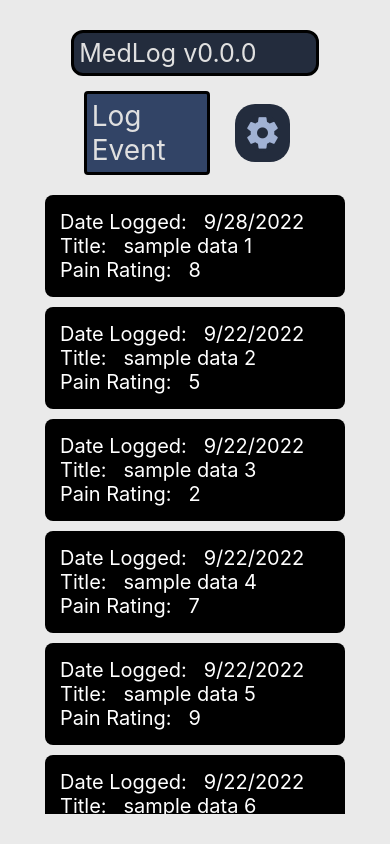
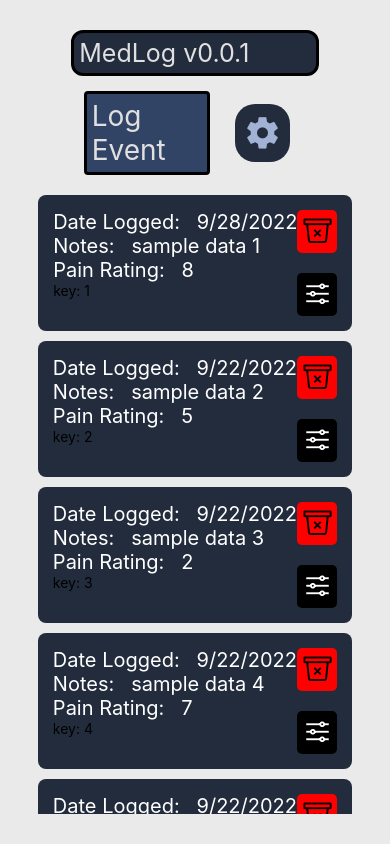
Before and after one commit to KashimaKC/MedLog, a React Native app: screen / in a window 390 px wide. Built offline with nearby package versions, Linux system fonts and the light colour scheme.

Commit message:
added settings menu and testing options

```diff
--- a/src/DataEntry.jsx
+++ b/src/DataEntry.jsx
@@ -1,6 +1,7 @@
 import { Component } from "react";
 import { View, Text, TextInput, Pressable, Alert } from "react-native";
 import { Picker } from "@react-native-picker/picker"
+import UserData from "./UserData";
 import EntryStyles from "./styles/EntryStyles"
 import Ionicons from "@expo/vector-icons/Ionicons"
 
@@ -41,8 +42,16 @@ class DataEntry extends Component {
         return today;
     }
 
+    //creating interaction with user data storage.
     _logResults = () => {
+
         this.setState({dateToLog: this._getDate()}, () => {
+            UserData.unshift({
+                id: UserData.length + 1,
+                painRating: `${this.state.painScale}`,
+                date: `${this.state.dateToLog}`,
+                notes: `${this.state.notesToLog}`});
+
             Alert.alert('Log Successful!',
             `pain: ${this.state.painScale}\ndate: ${this.state.dateToLog} \nnotes: ${this.state.notesToLog}`);
         });
--- a/src/Home.jsx
+++ b/src/Home.jsx
@@ -1,6 +1,7 @@
 import React, { Component } from "react";
-import { Text, View, TextInput, Image, ImageBackground, Pressable, Alert, FlatList } from "react-native";
-import HomeStyles from "./styles/HomeStyles"
+import { Text, View, Pressable, FlatList, TouchableWithoutFeedback, Alert } from "react-native";
+import HomeStyles from "./styles/HomeStyles";
+import FlatListStyle from "./styles/FlatListStyle";
 import USERDATA  from "./UserData";
 import UserDataList from "./UserDataList";
 import DataEntry from "./DataEntry";
@@ -15,22 +16,32 @@ class Home extends Component {
         let isInSettings = "";
 
         this.changeChild = React.createRef();
+        this.setChildRendered = React.createRef();
 
+        let refresh = false;
         let pickingComponent;
         let settingsComponent;
         this.state = {
             isPicking:isPicking,
             pickingComponent:pickingComponent,
             isInSettings: isInSettings,
-            settingsComponent: settingsComponent
+            settingsComponent: settingsComponent,
+            refresh: refresh
         };
     }
 
     _renderItem = ({ item }) => {
+
         return (
-            <UserDataList title={item.title} date={item.date} painRating={item.painRating} />
+            <UserDataList
+             notes={item.notes}
+             date={item.date}
+             painRating={item.painRating}
+             id={item.id}
+            />
         );
     }
+
 
     //alternates the state of which the log event component is rendered.
     //isPicking must be true for the parent and for the child isRendered must be true to show.
@@ -40,20 +51,21 @@ class Home extends Component {
             if (this.state.isPicking == "true") {
 
                 //mwah this is perfection thank god. please reference this again!
-                this.setState({pickingComponent: <DataEntry ref={this.changeChild}/>}, () => {
+                this.setState({pickingComponent: <DataEntry ref={this.changeChild} />}, () => {
                     this.changeChild.current._setRenderTrue();
                 });
             }
         });
     }
 
+    //same functionality as the _displayPicker function but for settings :)
     _displaySettings = () => {
 
         this.setState({isInSettings: "true"}, () => {
             if (this.state.isInSettings == "true") {
 
-                this.setState({settingsComponent: <SettingsPage />}, () => {
-
+                this.setState({settingsComponent: <SettingsPage ref={this.setChildRendered}/>}, () => {
+                    this.setChildRendered.current._setRenderTrue();
                 });
             }
         });
@@ -62,7 +74,7 @@ class Home extends Component {
     render () {
         return (
             <View style={HomeStyles.container}>
-                <Text style={HomeStyles.header}>MedLog v0.0.0</Text>
+                <Text style={HomeStyles.header}>MedLog v0.0.1</Text>
 
                 <View style={HomeStyles.navBar}>
 
@@ -79,8 +91,13 @@ class Home extends Component {
 
                 {this.state.pickingComponent}
                 {this.state.settingsComponent}
-
-                <FlatList data={USERDATA} renderItem={this._renderItem} />
+                <TouchableWithoutFeedback style={FlatListStyle.listContainer}>
+                    <FlatList
+                        data={USERDATA}
+                        renderItem={this._renderItem}
+                        keyExtractor={item => item.id}
+                        extraData={this.state.refresh}/>
+                </TouchableWithoutFeedback>
             </View>
         )
     }
--- a/src/SettingsPage.jsx
+++ b/src/SettingsPage.jsx
@@ -11,12 +11,34 @@ class SettingsPage extends Component {
         this.state = {isRendered:isRendered}
     }
 
+    _setRenderTrue = () => {
+        this.setState({isRendered: true});
+    }
+
+    _setRenderFalse = () => {
+        this.setState({isRendered: false});
+    }
+
     render() {
 
         if (this.state.isRendered == true) {
             return (
                 <View style={SettingsStyle.settingsContainer}>
-                    <Text>Test</Text>
+                    <Text style={SettingsStyle.settingsText}>Settings Page:</Text>
+                    <Text style={SettingsStyle.settingsText}>Version 0.0.1</Text>
+
+                    <View style={SettingsStyle.bottomContainer}>
+
+                        <Pressable style={SettingsStyle.backButtonContainer} onPress={this._setRenderFalse}>
+                            <Ionicons name="return-down-back-outline" style={[SettingsStyle.backButton]}/>
+                        </Pressable>
+
+                        <Pressable style={SettingsStyle.clearButtons}>
+                            <Text style={SettingsStyle.buttonContents}>Clear Data</Text>
+                            <Ionicons name="remove-circle-outline" style={[SettingsStyle.buttonContents, SettingsStyle.cancelIcon]}/>
+                        </Pressable>
+
+                    </View>
                 </View>
             );
         }
--- a/src/UserData.jsx
+++ b/src/UserData.jsx
@@ -1,33 +1,38 @@
-
 
 const USERDATA = [
     {
-        title: "sample data 1",
+		id: 1,
+        notes: "sample data 1",
         date: "9/28/2022",
         painRating: 8
     },
     {
-        title: "sample data 2",
+		id: 2,
+        notes: "sample data 2",
         date: "9/22/2022",
         painRating: 5
     },
     {
-        title: "sample data 3",
+		id: 3,
+        notes: "sample data 3",
         date: "9/22/2022",
         painRating: 2
     },
     {
-        title: "sample data 4",
+		id: 4,
+        notes: "sample data 4",
         date: "9/22/2022",
         painRating: 7
     },
     {
-        title: "sample data 5",
+		id: 5,
+        notes: "sample data 5",
         date: "9/22/2022",
         painRating: 9
     },
     {
-        title: "sample data 6",
+		id: 6,
+        notes: "sample data 6",
         date: "9/22/2022",
         painRating: 4
     }
--- a/src/UserDataList.jsx
+++ b/src/UserDataList.jsx
@@ -1,29 +1,68 @@
 import React, { Component } from "react";
-import { Text, View } from "react-native";
+import { Pressable, Text, View, Alert } from "react-native";
 import DataListStyles from "./styles/DataListStyles";
+import USERDATA from "./UserData";
+import Ionicons from "@expo/vector-icons/Ionicons"
 
 //this class exports the data cards for the user. style this to manipulate how it actually shows.
 
 class UserDataList extends Component {
     constructor(props) {
         super(props);
+
+        let entryID;
+        let isRendered = true;
+
+        this.state = {
+            entryID: entryID,
+            isRendered: isRendered
+        }
+    }
+
+    componentDidMount() {
+        this.setState({entryID: this.props.id}, () => {
+
+        });
+    }
+
+    discardEntry = () => {
+
+        this.setState({isRendered: false})
+
     }
 
     render() {
+
+        if (this.state.isRendered) {
             return (
                 <View style={DataListStyles.dataListContainer}>
+                    <View>
                         <Text style={DataListStyles.dataText}>
                             Date Logged:   {this.props.date}
                         </Text>
                         <Text style={DataListStyles.dataText}>
-                    Title:   {this.props.title}
+                            Notes:   {this.props.notes}
                         </Text>
                         <Text style={DataListStyles.dataText}>
                             Pain Rating:   {this.props.painRating}
                         </Text>
+                        <Text>
+                            key: {this.state.entryID}
+                        </Text>
+                    </View>
+
+                    <View style={DataListStyles.optionsButtonContainer}>
+                        <Pressable onPress={this.discardEntry}>
+                            <Ionicons name="trash-bin-outline" style={DataListStyles.discardButton}/>
+                        </Pressable>
+                        <Pressable>
+                            <Ionicons name="options-outline" style={DataListStyles.moreInfoButton}/>
+                        </Pressable>
+                    </View>
                 </View>
             );
         }
     }
+}
 
 export default UserDataList;
--- a/src/styles/DataListStyles.js
+++ b/src/styles/DataListStyles.js
@@ -3,15 +3,39 @@ import { StyleSheet } from "react-native";
 const DataListStyles = StyleSheet.create({
 
     dataListContainer : {
-        backgroundColor: "black",
+        display: "flex",
+        flexDirection: "row",
+        justifyContent: "space-between",
+        backgroundColor: "#232c3d",
         padding: 15,
         margin: 5,
-        width: 300,
+        minWidth: "97%",
+        maxWidth: "97%",
         borderRadius : 8
     },
     dataText : {
         fontSize : 20,
         color : "white"
+    },
+    optionsButtonContainer : {
+        display: "flex",
+        justifyContent: "space-between"
+    },
+    discardButton : {
+        marginBottom : 10,
+        color: "black",
+        backgroundColor: "red",
+        fontSize: 30,
+        borderRadius: 5,
+        padding: 5
+    },
+    moreInfoButton : {
+        marginTop: 10,
+        color: "white",
+        backgroundColor: "black",
+        fontSize: 30,
+        padding: 5,
+        borderRadius: 5
     }
 
 });
--- a/src/styles/EntryStyles.js
+++ b/src/styles/EntryStyles.js
@@ -7,8 +7,8 @@ const EntryStyles = StyleSheet.create({
         display: "flex",
         alignItems: "center",
         borderRadius: 20,
-        minWidth: "90%",
-        maxWidth: "90%",
+        minWidth: "100%",
+        maxWidth: "100%",
     },
     headerStyle : {
         fontSize : 20,
--- /dev/null
+++ b/src/styles/FlatListStyle.js
@@ -0,0 +1,9 @@
+import { StyleSheet } from "react-native";
+
+const FlatListStyle = StyleSheet.create({
+    listContainer : {
+        display: "flex"
+    }
+});
+
+export default FlatListStyle;
--- a/src/styles/SettingsStyle.js
+++ b/src/styles/SettingsStyle.js
@@ -4,7 +4,50 @@ const SettingsStyle = StyleSheet.create({
 
     settingsContainer : {
         display: "flex",
-        backgroundColor: "grey"
+        backgroundColor: "grey",
+        width: "100%",
+        alignItems: "center",
+        borderRadius: 20,
+        padding: 5
+    },
+    settingsText : {
+        padding: 10,
+        fontSize: 18
+    },
+    bottomContainer : {
+        display: "flex",
+        flexDirection: "row",
+        alignItems: "center",
+        justifyContent: "space-between",
+        width: "60%"
+    },
+    clearButtons : {
+        display: "flex",
+        flexDirection: "row",
+        alignItems: "center",
+        justifyContent: "space-between",
+        backgroundColor: "red",
+        padding: 10,
+        margin: 5,
+        borderRadius: 10
+    },
+    buttonContents : {
+        color: "black",
+        fontSize: 16
+    },
+    cancelIcon : {
+        fontSize: 20,
+        paddingLeft: 10
+    },
+    backButtonContainer : {
+        display: "flex",
+        backgroundColor: "#324466",
+        borderRadius: 10
+    },
+    backButton : {
+        fontSize: 20,
+        padding: 10,
+        color: "white"
     }
 });
 
```
Lines whose indentation alone changed are shown as unchanged.
